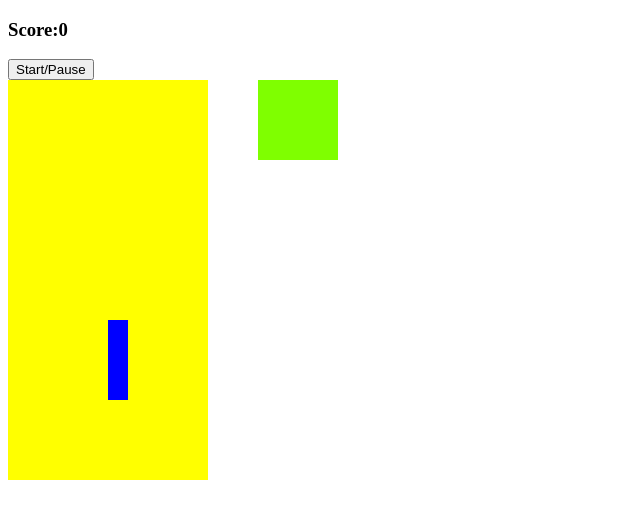
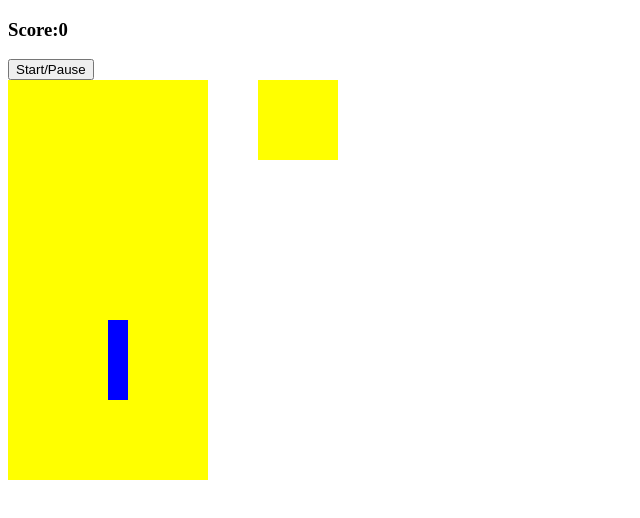
Before and after one commit to markohanesian/tetris-mso, a plain HTML site: page index.html in a window 1280 px wide. Shown: the whole page, without its empty margins (0-640 px from the left). Drawn offline with Linux system fonts and the light colour scheme.

Commit message:
updated styling

```diff
--- a/style.css
+++ b/style.css
@@ -1,7 +1,7 @@
 .container {
     display: flex;
+  }
 
-}
 
   .grid {
     width: 200px;
@@ -20,16 +20,17 @@
     background-color: blue;
   }
 
+
   .mini-grid {
     margin-left: 50px;
     width: 80px;
     height: 80px;
     display: flex;
     flex-wrap: wrap;
-    background-color: chartreuse;
+    background-color: yellow;
   }
 
   .mini-grid div {
+    height: 20px;
     width: 20px;
-    height: 20px;
   }
```
Lines whose indentation alone changed are shown as unchanged.
